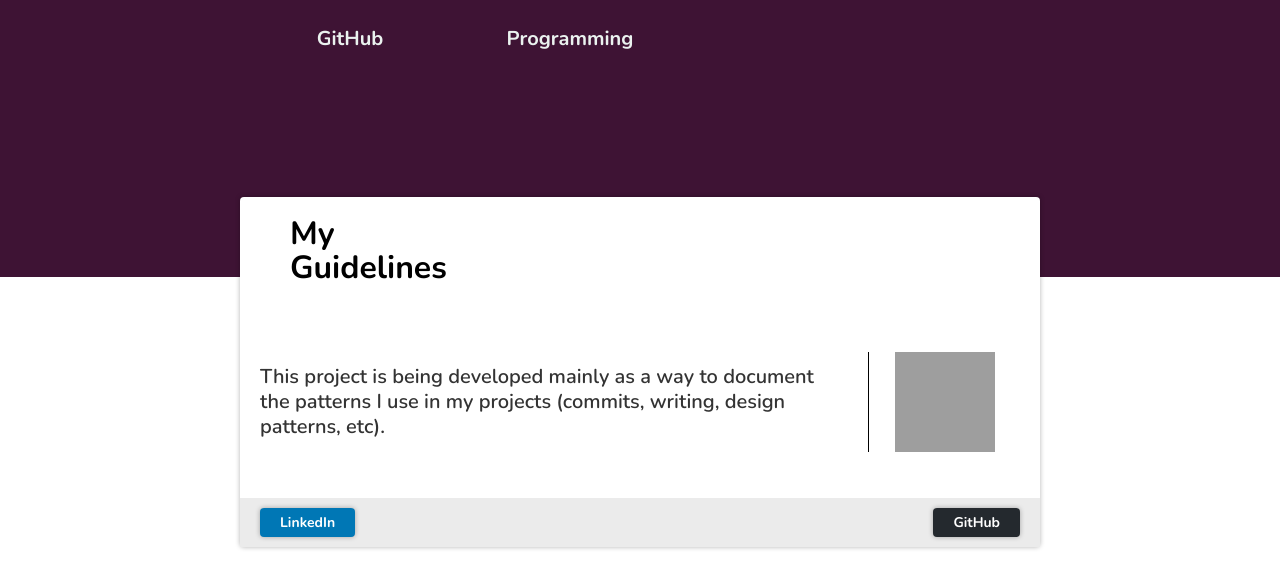
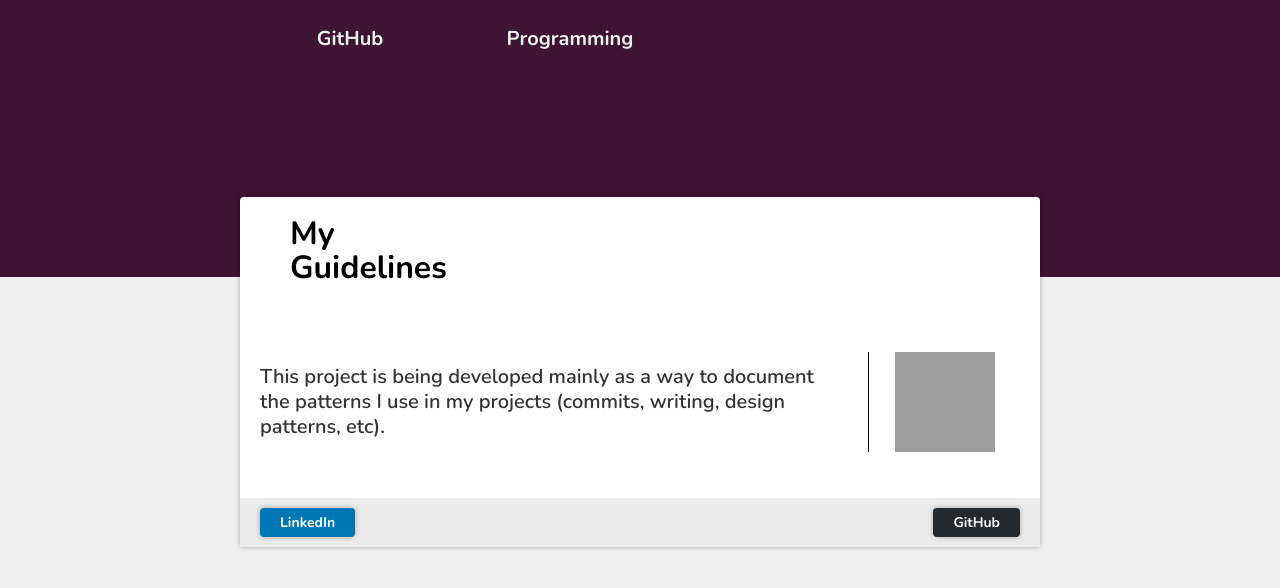
Before and after one commit to FelipeBelloDultra/my-guidelines, a React (Create React App) app: page / in a window 1280 px wide. Shown: the top 588 px of the page. Built offline with nearby package versions, Linux system fonts and the light colour scheme; grey boxes are pictures that could not be loaded.

Commit message:
fix: add background color in body

```diff
--- a/src/styles/GlobalStyles.ts
+++ b/src/styles/GlobalStyles.ts
@@ -10,6 +10,10 @@ const GlboalStyles = createGlobalStyle`
 
   body, input, button {
     font: 16px 'Nunito', sans-serif;
+  }
+
+  body {
+    background: #efefef;
   }
 
   button {
```
